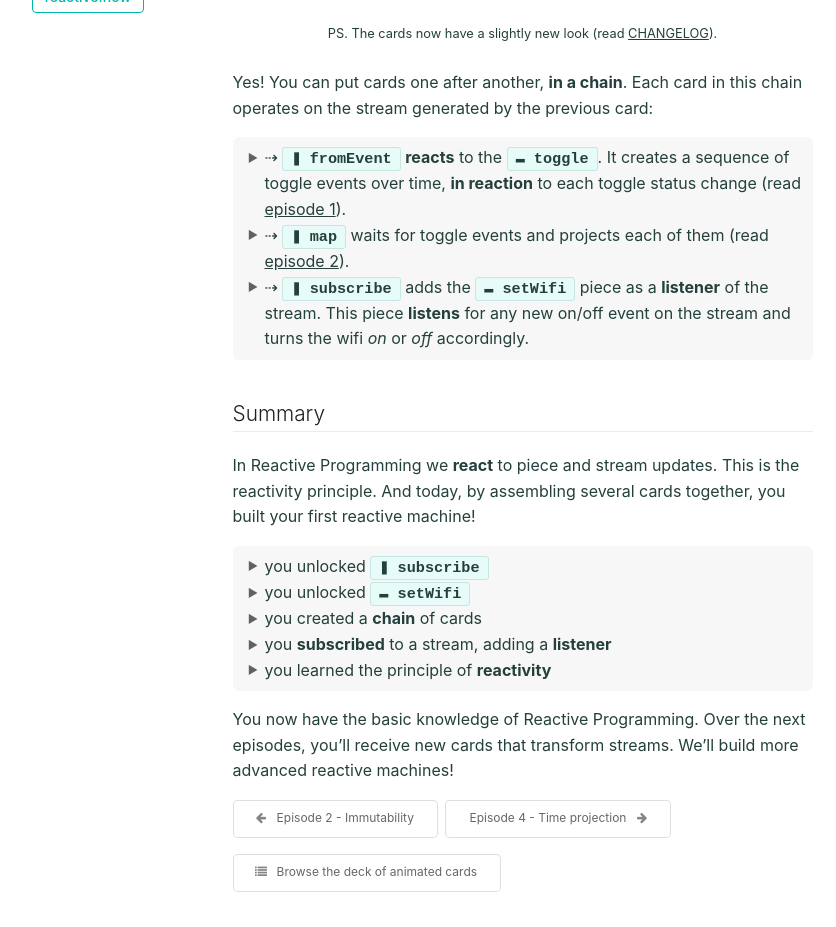
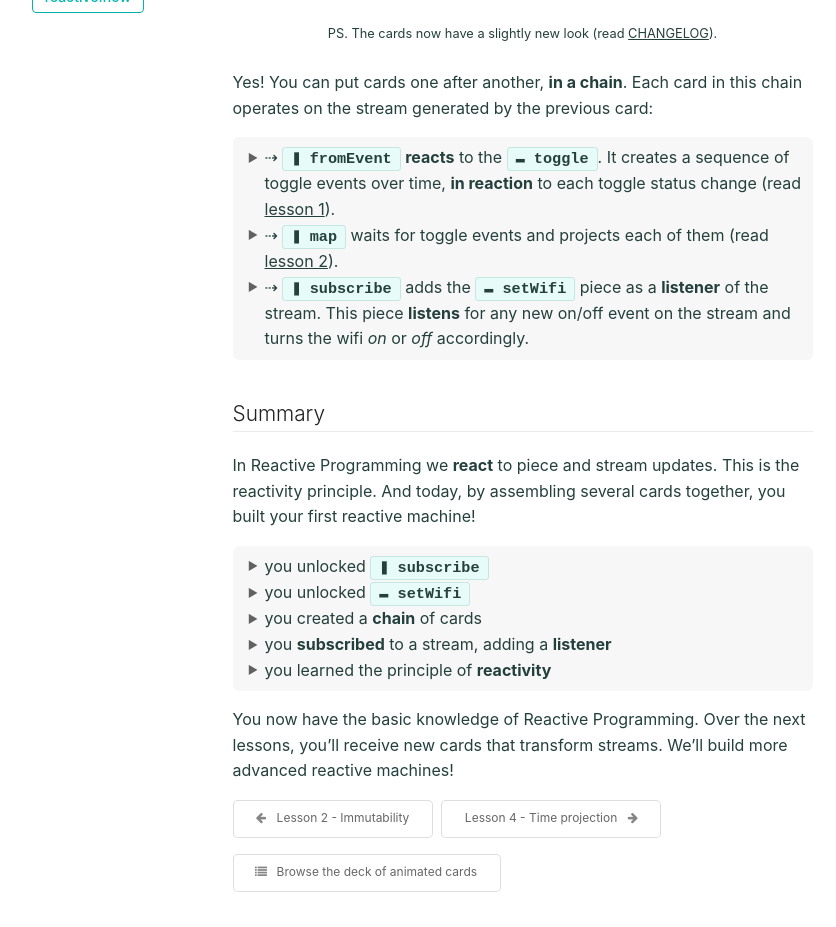
Before and after one commit to cedricss/reactive.how, a Jekyll site: the page built from listen.md, in a window 1280 px wide and 1400 px high, scrolled down 1193 px, cut to the strip 61-1400 px from the top of the window. Shown: the top 927 px of the strip, without its empty margins (24-860 px from the left). Built offline with Jekyll 4.4.1, drawn with Linux system fonts in a browser that asks for light colours; some of the changed text lies outside the part shown.

Commit message:
Replace the word episode with the word lesson

```diff
--- a/listen.md
+++ b/listen.md
@@ -1,6 +1,6 @@
 ---
 id: listen
-title: Learn reactive programming - Episode 3, Reactivity
+title: Learn reactive programming - Lesson 3, Reactivity
 layout: default
 class: post
 preview_image: listen/content_preview.jpg
@@ -10,13 +10,13 @@ preview_image_alt: Subscribe reactive method and listeners
 {% include back_home.html %}
 
 <a class="ui basic tiny button" href="/map">
-    <i class="arrow left icon"></i> Episode 2 - Immutability
+    <i class="arrow left icon"></i> Lesson 2 - Immutability
 </a>
 <a class="ui basic tiny button" href="/delay">
-    Episode 4 - Time projection <i class="arrow right icon"></i>
+    Lesson 4 - Time projection <i class="arrow right icon"></i>
 </a>
 
-## Episode 3 - Reactivity
+## Lesson 3 - Reactivity
 
 So far you learned 2 essential Reactive Programming principles: **streams** and **immutability**. Today we explore a third principle: **reactivity**. You'll need:
 
@@ -36,8 +36,8 @@ You also need all the cards and pieces you previously received. Let's put them a
 
 Yes! You can put cards one after another, **in a chain**. Each card in this chain operates on the stream generated by the previous card:
 
-- ⇢ `❚ fromEvent` **reacts** to the `▬ toggle`. It creates a sequence of toggle events over time, **in reaction** to each toggle status change (read [episode 1](/fromEvent)).
-- ⇢ `❚ map` waits for toggle events and projects each of them (read [episode 2](/map)).
+- ⇢ `❚ fromEvent` **reacts** to the `▬ toggle`. It creates a sequence of toggle events over time, **in reaction** to each toggle status change (read [lesson 1](/fromEvent)).
+- ⇢ `❚ map` waits for toggle events and projects each of them (read [lesson 2](/map)).
 - ⇢ `❚ subscribe` adds the `▬ setWifi` piece as a **listener** of the stream. This piece **listens** for any new on/off event on the stream and turns the wifi _on_ or _off_ accordingly.
 
 ## Summary
@@ -50,15 +50,15 @@ In Reactive Programming we **react** to piece and stream updates. This is the re
 * you **subscribed** to a stream, adding a **listener**
 * you learned the principle of **reactivity**
 
-You now have the basic knowledge of Reactive Programming. Over the next episodes, you'll receive new cards that transform streams. We'll build more advanced reactive machines!
+You now have the basic knowledge of Reactive Programming. Over the next lessons, you'll receive new cards that transform streams. We'll build more advanced reactive machines!
 
 
 
 <a class="ui basic tiny button" href="/map">
-    <i class="arrow left icon"></i> Episode 2 - Immutability
+    <i class="arrow left icon"></i> Lesson 2 - Immutability
 </a>
 <a class="ui basic tiny button" href="/delay">
-    Episode 4 - Time projection <i class="arrow right icon"></i>
+    Lesson 4 - Time projection <i class="arrow right icon"></i>
 </a>
 
 {% include back_home.html %}
```
Also changed, not shown: delay.md (+3 -3 lines), fromEvent.md (+4 -4 lines), map.md (+6 -6 lines).
